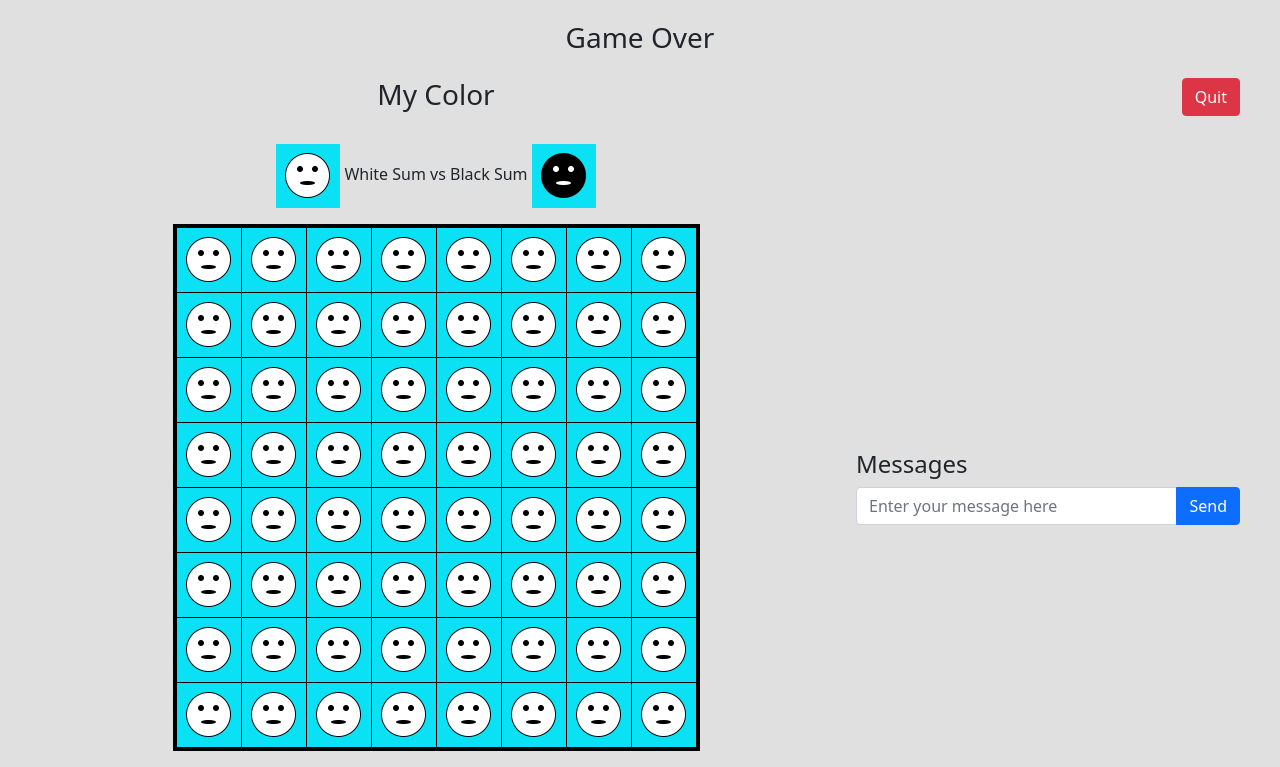
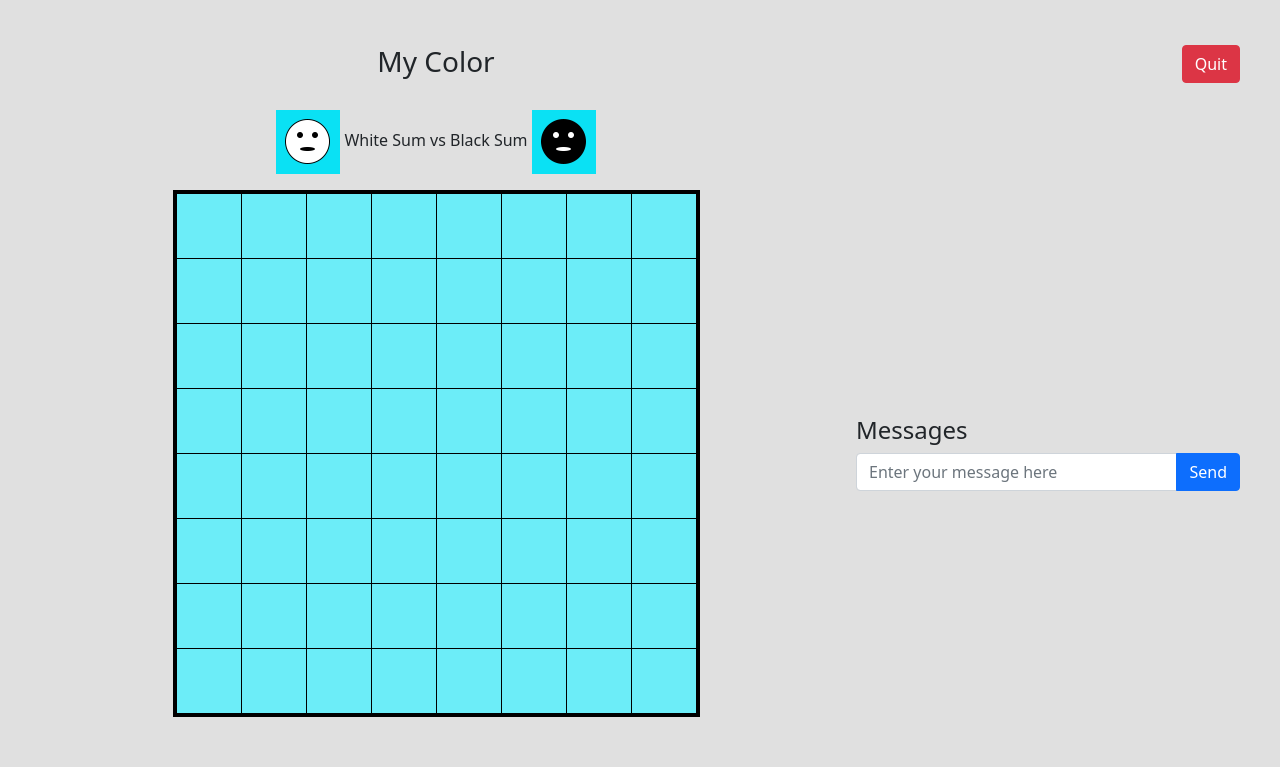
Before and after one commit to aschu51/reversi-schumacher, a website: page public/game.html in a window 1280 px wide. Shown: the part 53-820 px from the top of the page. Drawn offline with nearby package versions, Linux system fonts and the light colour scheme; no server answers.

Commit message:
Turn Taking

```diff
--- a/public/game.html
+++ b/public/game.html
@@ -23,7 +23,7 @@
 
       <div class="row m-3">
         <div class="col text-center">
-          <h3 id="game_over">Game Over</h3>
+          <h3 id="game_over"></h3>
         </div>
       </div>
 
@@ -47,84 +47,84 @@
             <div class="col-md-8 table-responsive">
               <table id = "game_board" class = "mx-auto w-auto">
                 <tr>
-                  <td id = "0_0"><img class = "img-fluid" src = "assets/images/Error.gif" alt = "error"/></td>
-                  <td id = "0_1"><img class = "img-fluid" src = "assets/images/Error.gif" alt = "error"/></td>
-                  <td id = "0_2"><img class = "img-fluid" src = "assets/images/Error.gif" alt = "error"/></td>
-                  <td id = "0_3"><img class = "img-fluid" src = "assets/images/Error.gif" alt = "error"/></td>
-                  <td id = "0_4"><img class = "img-fluid" src = "assets/images/Error.gif" alt = "error"/></td>
-                  <td id = "0_5"><img class = "img-fluid" src = "assets/images/Error.gif" alt = "error"/></td>
-                  <td id = "0_6"><img class = "img-fluid" src = "assets/images/Error.gif" alt = "error"/></td>
-                  <td id = "0_7"><img class = "img-fluid" src = "assets/images/Error.gif" alt = "error"/></td>
+                  <td id = "0_0"><img class = "img-fluid" src = "assets/images/Empty.gif" alt = "empty"/></td>
+                  <td id = "0_1"><img class = "img-fluid" src = "assets/images/Empty.gif" alt = "empty"/></td>
+                  <td id = "0_2"><img class = "img-fluid" src = "assets/images/Empty.gif" alt = "empty"/></td>
+                  <td id = "0_3"><img class = "img-fluid" src = "assets/images/Empty.gif" alt = "empty"/></td>
+                  <td id = "0_4"><img class = "img-fluid" src = "assets/images/Empty.gif" alt = "empty"/></td>
+                  <td id = "0_5"><img class = "img-fluid" src = "assets/images/Empty.gif" alt = "empty"/></td>
+                  <td id = "0_6"><img class = "img-fluid" src = "assets/images/Empty.gif" alt = "empty"/></td>
+                  <td id = "0_7"><img class = "img-fluid" src = "assets/images/Empty.gif" alt = "empty"/></td>
                 </tr>
                 <tr>
-                  <td id = "1_0"><img class = "img-fluid" src = "assets/images/Error.gif" alt = "error"/></td>
-                  <td id = "1_1"><img class = "img-fluid" src = "assets/images/Error.gif" alt = "error"/></td>
-                  <td id = "1_2"><img class = "img-fluid" src = "assets/images/Error.gif" alt = "error"/></td>
-                  <td id = "1_3"><img class = "img-fluid" src = "assets/images/Error.gif" alt = "error"/></td>
-                  <td id = "1_4"><img class = "img-fluid" src = "assets/images/Error.gif" alt = "error"/></td>
-                  <td id = "1_5"><img class = "img-fluid" src = "assets/images/Error.gif" alt = "error"/></td>
-                  <td id = "1_6"><img class = "img-fluid" src = "assets/images/Error.gif" alt = "error"/></td>
-                  <td id = "1_7"><img class = "img-fluid" src = "assets/images/Error.gif" alt = "error"/></td>
+                  <td id = "1_0"><img class = "img-fluid" src = "assets/images/Empty.gif" alt = "empty"/></td>
+                  <td id = "1_1"><img class = "img-fluid" src = "assets/images/Empty.gif" alt = "empty"/></td>
+                  <td id = "1_2"><img class = "img-fluid" src = "assets/images/Empty.gif" alt = "empty"/></td>
+                  <td id = "1_3"><img class = "img-fluid" src = "assets/images/Empty.gif" alt = "empty"/></td>
+                  <td id = "1_4"><img class = "img-fluid" src = "assets/images/Empty.gif" alt = "empty"/></td>
+                  <td id = "1_5"><img class = "img-fluid" src = "assets/images/Empty.gif" alt = "empty"/></td>
+                  <td id = "1_6"><img class = "img-fluid" src = "assets/images/Empty.gif" alt = "empty"/></td>
+                  <td id = "1_7"><img class = "img-fluid" src = "assets/images/Empty.gif" alt = "empty"/></td>
                 </tr>
                 <tr>
-                  <td id = "2_0"><img class = "img-fluid" src = "assets/images/Error.gif" alt = "error"/></td>
-                  <td id = "2_1"><img class = "img-fluid" src = "assets/images/Error.gif" alt = "error"/></td>
-                  <td id = "2_2"><img class = "img-fluid" src = "assets/images/Error.gif" alt = "error"/></td>
-                  <td id = "2_3"><img class = "img-fluid" src = "assets/images/Error.gif" alt = "error"/></td>
-                  <td id = "2_4"><img class = "img-fluid" src = "assets/images/Error.gif" alt = "error"/></td>
-                  <td id = "2_5"><img class = "img-fluid" src = "assets/images/Error.gif" alt = "error"/></td>
-                  <td id = "2_6"><img class = "img-fluid" src = "assets/images/Error.gif" alt = "error"/></td>
-                  <td id = "2_7"><img class = "img-fluid" src = "assets/images/Error.gif" alt = "error"/></td>
+                  <td id = "2_0"><img class = "img-fluid" src = "assets/images/Empty.gif" alt = "empty"/></td>
+                  <td id = "2_1"><img class = "img-fluid" src = "assets/images/Empty.gif" alt = "empty"/></td>
+                  <td id = "2_2"><img class = "img-fluid" src = "assets/images/Empty.gif" alt = "empty"/></td>
+                  <td id = "2_3"><img class = "img-fluid" src = "assets/images/Empty.gif" alt = "empty"/></td>
+                  <td id = "2_4"><img class = "img-fluid" src = "assets/images/Empty.gif" alt = "empty"/></td>
+                  <td id = "2_5"><img class = "img-fluid" src = "assets/images/Empty.gif" alt = "empty"/></td>
+                  <td id = "2_6"><img class = "img-fluid" src = "assets/images/Empty.gif" alt = "empty"/></td>
+                  <td id = "2_7"><img class = "img-fluid" src = "assets/images/Empty.gif" alt = "empty"/></td>
                 </tr>
                 <tr>
-                  <td id = "3_0"><img class = "img-fluid" src = "assets/images/Error.gif" alt = "error"/></td>
-                  <td id = "3_1"><img class = "img-fluid" src = "assets/images/Error.gif" alt = "error"/></td>
-                  <td id = "3_2"><img class = "img-fluid" src = "assets/images/Error.gif" alt = "error"/></td>
-                  <td id = "3_3"><img class = "img-fluid" src = "assets/images/Error.gif" alt = "error"/></td>
-                  <td id = "3_4"><img class = "img-fluid" src = "assets/images/Error.gif" alt = "error"/></td>
-                  <td id = "3_5"><img class = "img-fluid" src = "assets/images/Error.gif" alt = "error"/></td>
-                  <td id = "3_6"><img class = "img-fluid" src = "assets/images/Error.gif" alt = "error"/></td>
-                  <td id = "3_7"><img class = "img-fluid" src = "assets/images/Error.gif" alt = "error"/></td>
+                  <td id = "3_0"><img class = "img-fluid" src = "assets/images/Empty.gif" alt = "empty"/></td>
+                  <td id = "3_1"><img class = "img-fluid" src = "assets/images/Empty.gif" alt = "empty"/></td>
+                  <td id = "3_2"><img class = "img-fluid" src = "assets/images/Empty.gif" alt = "empty"/></td>
+                  <td id = "3_3"><img class = "img-fluid" src = "assets/images/Empty.gif" alt = "empty"/></td>
+                  <td id = "3_4"><img class = "img-fluid" src = "assets/images/Empty.gif" alt = "empty"/></td>
+                  <td id = "3_5"><img class = "img-fluid" src = "assets/images/Empty.gif" alt = "empty"/></td>
+                  <td id = "3_6"><img class = "img-fluid" src = "assets/images/Empty.gif" alt = "empty"/></td>
+                  <td id = "3_7"><img class = "img-fluid" src = "assets/images/Empty.gif" alt = "empty"/></td>
                 </tr>
                 <tr>
-                  <td id = "4_0"><img class = "img-fluid" src = "assets/images/Error.gif" alt = "error"/></td>
-                  <td id = "4_1"><img class = "img-fluid" src = "assets/images/Error.gif" alt = "error"/></td>
-                  <td id = "4_2"><img class = "img-fluid" src = "assets/images/Error.gif" alt = "error"/></td>
-                  <td id = "4_3"><img class = "img-fluid" src = "assets/images/Error.gif" alt = "error"/></td>
-                  <td id = "4_4"><img class = "img-fluid" src = "assets/images/Error.gif" alt = "error"/></td>
-                  <td id = "4_5"><img class = "img-fluid" src = "assets/images/Error.gif" alt = "error"/></td>
-                  <td id = "4_6"><img class = "img-fluid" src = "assets/images/Error.gif" alt = "error"/></td>
-                  <td id = "4_7"><img class = "img-fluid" src = "assets/images/Error.gif" alt = "error"/></td>
+                  <td id = "4_0"><img class = "img-fluid" src = "assets/images/Empty.gif" alt = "empty"/></td>
+                  <td id = "4_1"><img class = "img-fluid" src = "assets/images/Empty.gif" alt = "empty"/></td>
+                  <td id = "4_2"><img class = "img-fluid" src = "assets/images/Empty.gif" alt = "empty"/></td>
+                  <td id = "4_3"><img class = "img-fluid" src = "assets/images/Empty.gif" alt = "empty"/></td>
+                  <td id = "4_4"><img class = "img-fluid" src = "assets/images/Empty.gif" alt = "empty"/></td>
+                  <td id = "4_5"><img class = "img-fluid" src = "assets/images/Empty.gif" alt = "empty"/></td>
+                  <td id = "4_6"><img class = "img-fluid" src = "assets/images/Empty.gif" alt = "empty"/></td>
+                  <td id = "4_7"><img class = "img-fluid" src = "assets/images/Empty.gif" alt = "empty"/></td>
                 </tr>
                 <tr>
-                  <td id = "5_0"><img class = "img-fluid" src = "assets/images/Error.gif" alt = "error"/></td>
-                  <td id = "5_1"><img class = "img-fluid" src = "assets/images/Error.gif" alt = "error"/></td>
-                  <td id = "5_2"><img class = "img-fluid" src = "assets/images/Error.gif" alt = "error"/></td>
-                  <td id = "5_3"><img class = "img-fluid" src = "assets/images/Error.gif" alt = "error"/></td>
-                  <td id = "5_4"><img class = "img-fluid" src = "assets/images/Error.gif" alt = "error"/></td>
-                  <td id = "5_5"><img class = "img-fluid" src = "assets/images/Error.gif" alt = "error"/></td>
-                  <td id = "5_6"><img class = "img-fluid" src = "assets/images/Error.gif" alt = "error"/></td>
-                  <td id = "5_7"><img class = "img-fluid" src = "assets/images/Error.gif" alt = "error"/></td>
+                  <td id = "5_0"><img class = "img-fluid" src = "assets/images/Empty.gif" alt = "empty"/></td>
+                  <td id = "5_1"><img class = "img-fluid" src = "assets/images/Empty.gif" alt = "empty"/></td>
+                  <td id = "5_2"><img class = "img-fluid" src = "assets/images/Empty.gif" alt = "empty"/></td>
+                  <td id = "5_3"><img class = "img-fluid" src = "assets/images/Empty.gif" alt = "empty"/></td>
+                  <td id = "5_4"><img class = "img-fluid" src = "assets/images/Empty.gif" alt = "empty"/></td>
+                  <td id = "5_5"><img class = "img-fluid" src = "assets/images/Empty.gif" alt = "empty"/></td>
+                  <td id = "5_6"><img class = "img-fluid" src = "assets/images/Empty.gif" alt = "empty"/></td>
+                  <td id = "5_7"><img class = "img-fluid" src = "assets/images/Empty.gif" alt = "empty"/></td>
                 </tr>
                 <tr>
-                  <td id = "6_0"><img class = "img-fluid" src = "assets/images/Error.gif" alt = "error"/></td>
-                  <td id = "6_1"><img class = "img-fluid" src = "assets/images/Error.gif" alt = "error"/></td>
-                  <td id = "6_2"><img class = "img-fluid" src = "assets/images/Error.gif" alt = "error"/></td>
-                  <td id = "6_3"><img class = "img-fluid" src = "assets/images/Error.gif" alt = "error"/></td>
-                  <td id = "6_4"><img class = "img-fluid" src = "assets/images/Error.gif" alt = "error"/></td>
-                  <td id = "6_5"><img class = "img-fluid" src = "assets/images/Error.gif" alt = "error"/></td>
-                  <td id = "6_6"><img class = "img-fluid" src = "assets/images/Error.gif" alt = "error"/></td>
-                  <td id = "6_7"><img class = "img-fluid" src = "assets/images/Error.gif" alt = "error"/></td>
+                  <td id = "6_0"><img class = "img-fluid" src = "assets/images/Empty.gif" alt = "empty"/></td>
+                  <td id = "6_1"><img class = "img-fluid" src = "assets/images/Empty.gif" alt = "empty"/></td>
+                  <td id = "6_2"><img class = "img-fluid" src = "assets/images/Empty.gif" alt = "empty"/></td>
+                  <td id = "6_3"><img class = "img-fluid" src = "assets/images/Empty.gif" alt = "empty"/></td>
+                  <td id = "6_4"><img class = "img-fluid" src = "assets/images/Empty.gif" alt = "empty"/></td>
+                  <td id = "6_5"><img class = "img-fluid" src = "assets/images/Empty.gif" alt = "empty"/></td>
+                  <td id = "6_6"><img class = "img-fluid" src = "assets/images/Empty.gif" alt = "empty"/></td>
+                  <td id = "6_7"><img class = "img-fluid" src = "assets/images/Empty.gif" alt = "empty"/></td>
                 </tr>
                 <tr>
-                  <td id = "7_0"><img class = "img-fluid" src = "assets/images/Error.gif" alt = "error"/></td>
-                  <td id = "7_1"><img class = "img-fluid" src = "assets/images/Error.gif" alt = "error"/></td>
-                  <td id = "7_2"><img class = "img-fluid" src = "assets/images/Error.gif" alt = "error"/></td>
-                  <td id = "7_3"><img class = "img-fluid" src = "assets/images/Error.gif" alt = "error"/></td>
-                  <td id = "7_4"><img class = "img-fluid" src = "assets/images/Error.gif" alt = "error"/></td>
-                  <td id = "7_5"><img class = "img-fluid" src = "assets/images/Error.gif" alt = "error"/></td>
-                  <td id = "7_6"><img class = "img-fluid" src = "assets/images/Error.gif" alt = "error"/></td>
-                  <td id = "7_7"><img class = "img-fluid" src = "assets/images/Error.gif" alt = "error"/></td>
+                  <td id = "7_0"><img class = "img-fluid" src = "assets/images/Empty.gif" alt = "empty"/></td>
+                  <td id = "7_1"><img class = "img-fluid" src = "assets/images/Empty.gif" alt = "empty"/></td>
+                  <td id = "7_2"><img class = "img-fluid" src = "assets/images/Empty.gif" alt = "empty"/></td>
+                  <td id = "7_3"><img class = "img-fluid" src = "assets/images/Empty.gif" alt = "empty"/></td>
+                  <td id = "7_4"><img class = "img-fluid" src = "assets/images/Empty.gif" alt = "empty"/></td>
+                  <td id = "7_5"><img class = "img-fluid" src = "assets/images/Empty.gif" alt = "empty"/></td>
+                  <td id = "7_6"><img class = "img-fluid" src = "assets/images/Empty.gif" alt = "empty"/></td>
+                  <td id = "7_7"><img class = "img-fluid" src = "assets/images/Empty.gif" alt = "empty"/></td>
                 </tr>
               </table>
             </div>
```
Also changed, not shown: public/assets/js/main.js (+20 -1 lines), server.js (+27 -0 lines).
